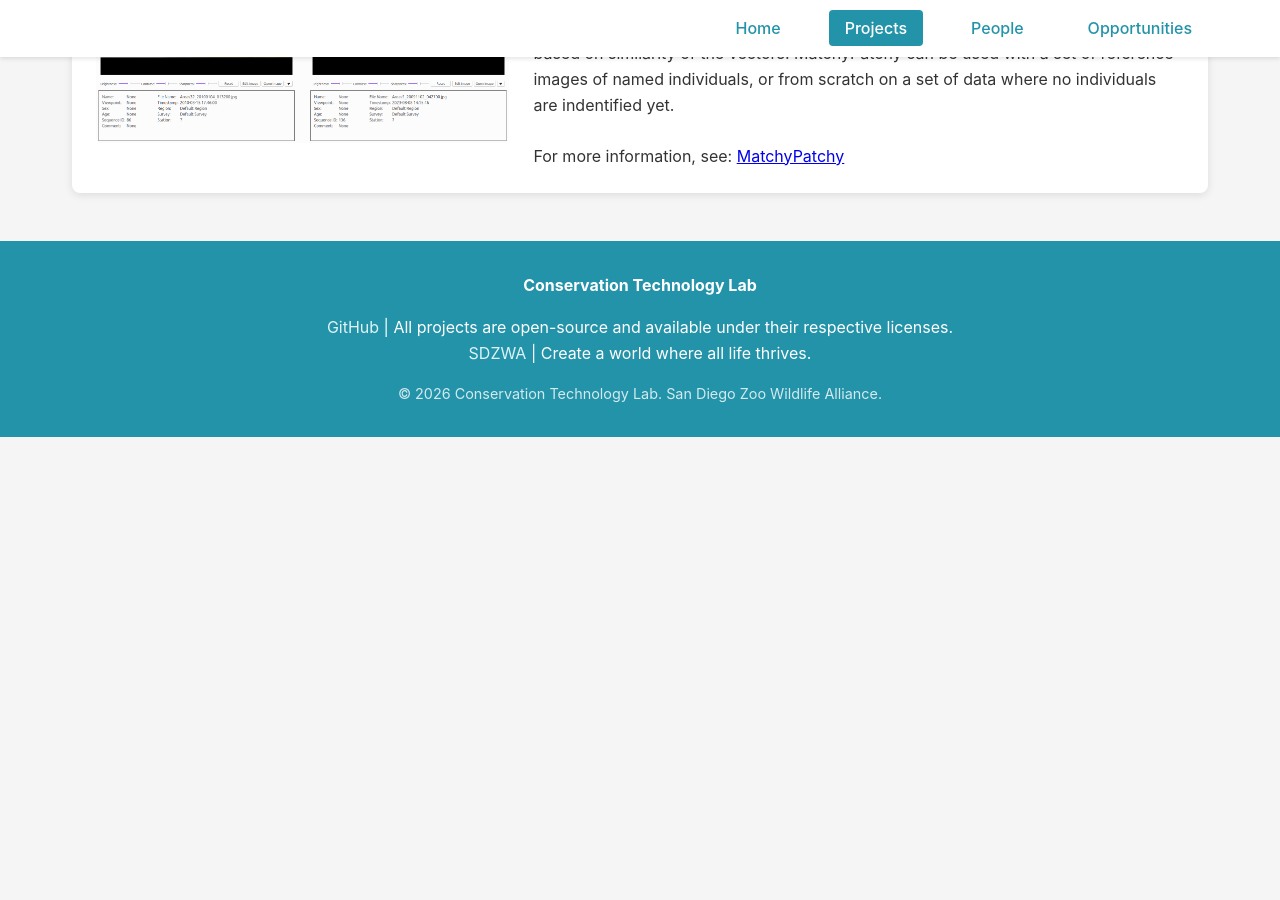
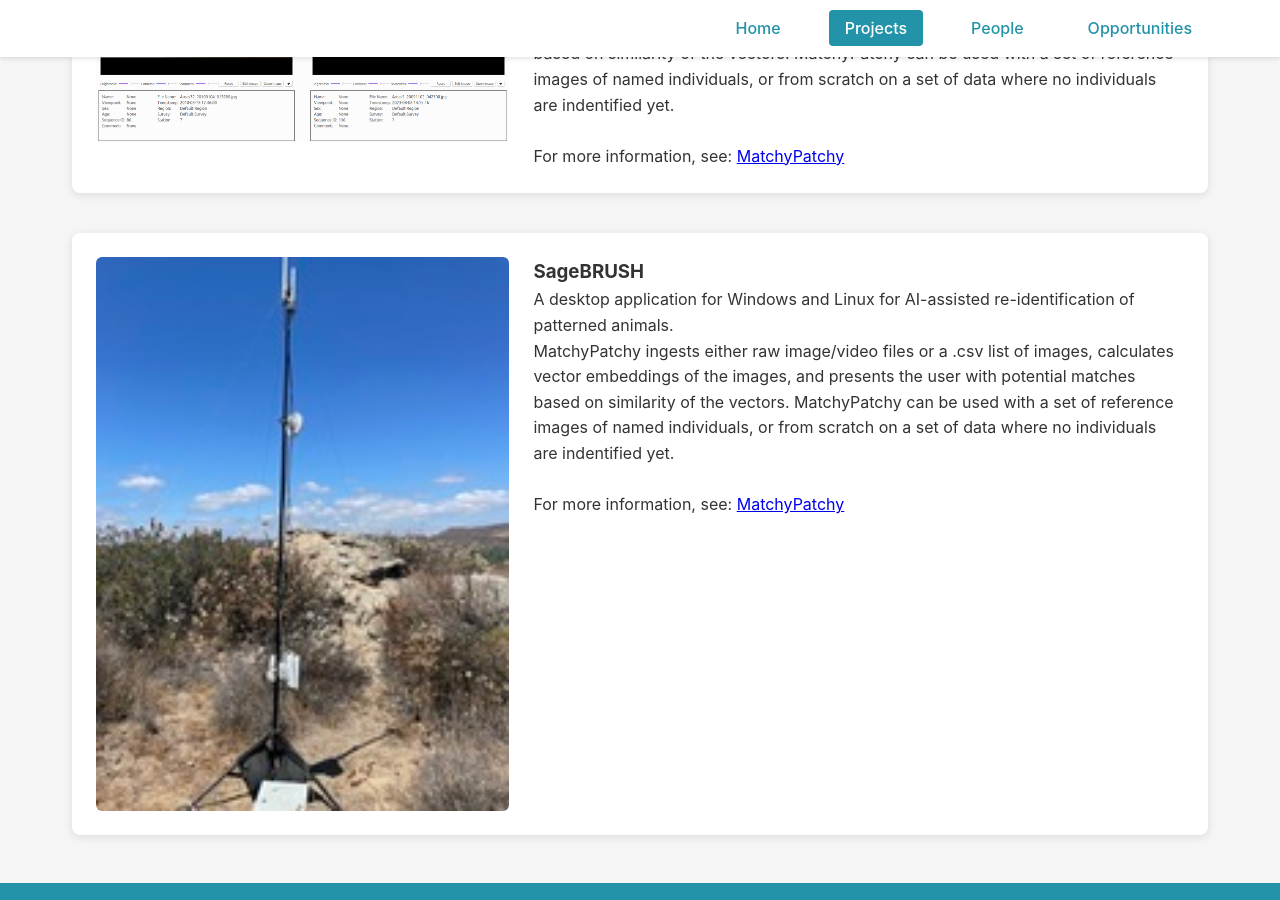
Before and after one commit to conservationtechlab/conservationtechlab.github.io, a Jekyll site: the page built from projects.md, in a window 1280 px wide and 900 px high, scrolled down 953 px. Built offline with Jekyll 4.4.1, drawn with Linux system fonts in a browser that asks for light colours; before the commit the page ends 1390 px from its top, so only the background shows below that.

Commit message:
Update SageBRUSH image from PNG to JPG format

```diff
--- a/projects.md
+++ b/projects.md
@@ -43,6 +43,28 @@ description: Open-source conservation technology projects
       </div>
       <div class="project-text" aria-labelledby="individual-id-title">
         <h3 id="individual-id-title">MatchyPatchy</h3>
+        <p class="muted">
+          A desktop application for Windows and Linux for AI-assisted re-identification of patterned animals.
+        </p>
+        <p>
+          MatchyPatchy ingests either raw image/video files or a .csv list of images, calculates vector embeddings of the images, and
+          presents the user with potential matches based on similarity of the vectors. MatchyPatchy can be used with a set of reference
+          images of named individuals, or from scratch on a set of data where no individuals are indentified yet.
+        </p>
+        <br>
+        <p>
+          For more information, see: <a href="https://conservationtechlab.github.io/matchypatchy/">MatchyPatchy</a><br>
+        </p>
+      </div>
+    </section>
+     <!-- SageBRUSH (image on left) -->
+    <section href="{{ '/sagebrush' | relative_url}}"
+             class="project-section project-section--media-left" id="sagebrush" aria-labelledby="sagebrush-title">
+      <div class="project-media">
+        <img src="/assets/images/projects/sagebrush.jpg" alt="SageBRUSH Deployment" />
+      </div>
+      <div class="project-text" aria-labelledby="individual-id-title">
+        <h3 id="individual-id-title">SageBRUSH</h3>
         <p class="muted">
           A desktop application for Windows and Linux for AI-assisted re-identification of patterned animals.
         </p>
```
